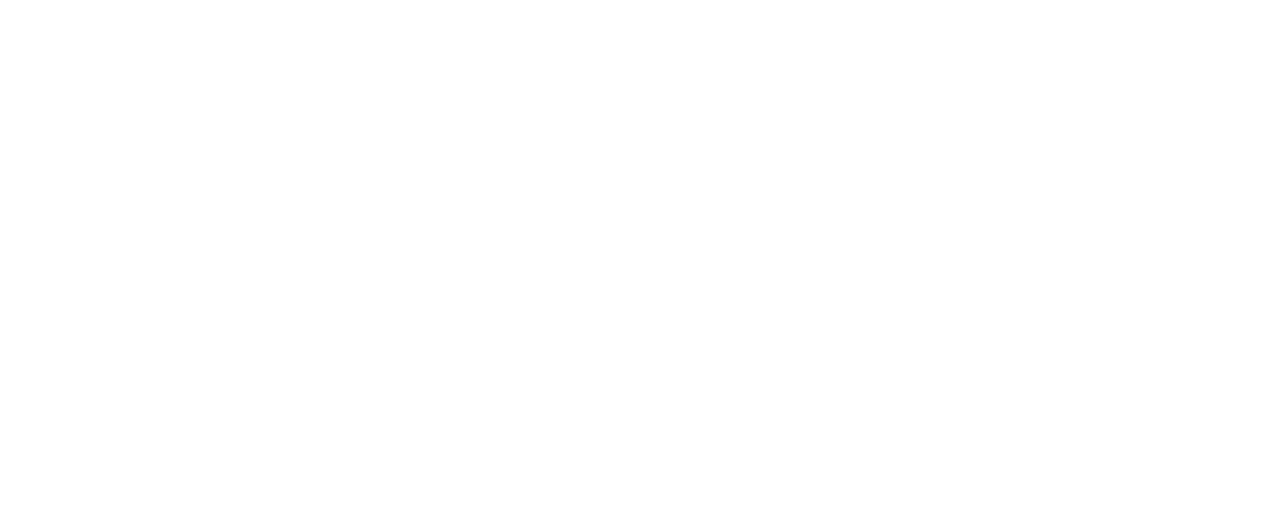
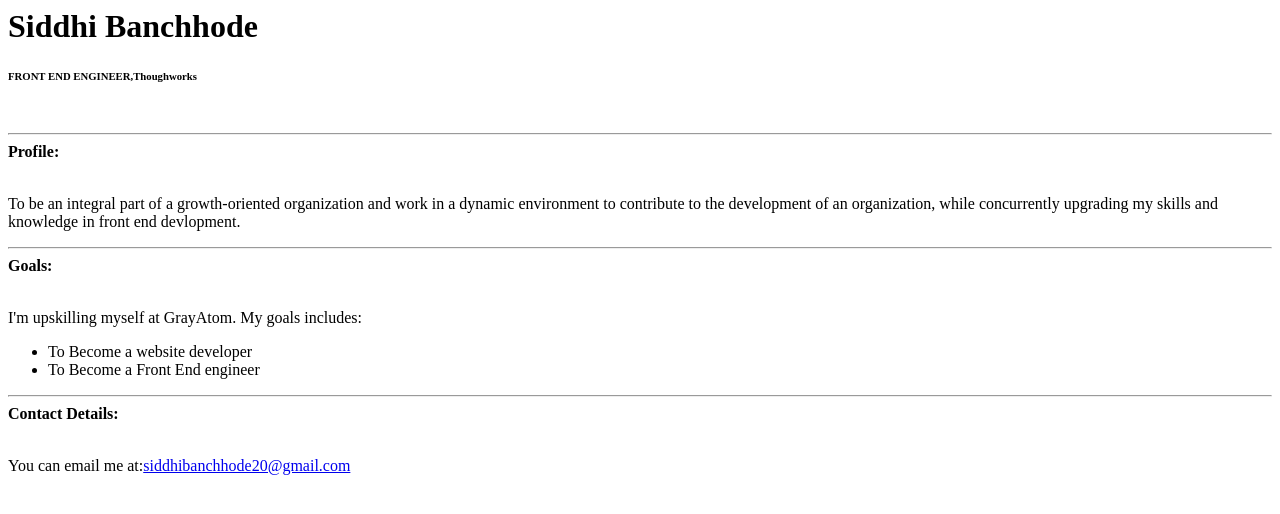
Before and after one commit to Siddhi-Banchhode/personal-portfolio-page, a plain HTML site: page index.html in a window 1280 px wide. Drawn offline with Linux system fonts and the light colour scheme.

Commit message:
Update index.html

```diff
--- a/index.html
+++ b/index.html
@@ -1 +1,29 @@
 <!-- Add your HTML Code here -->
+<html>
+<head>
+<title>Resume</title>
+<link href="style.css" rel="stylesheet">
+</head>
+<div class="profileBody">
+<body>
+<h1>Siddhi Banchhode</h1>
+<h6>FRONT END ENGINEER,Thoughworks</h6></br>
+<hr>
+<strong>Profile:</strong></br>
+<br>
+<p>To be an integral part of a growth-oriented organization and work in a  dynamic environment to contribute to the development of an organization, while concurrently upgrading my skills and knowledge in front end devlopment.</p>
+<hr>
+<strong>Goals:</strong></br>
+<br>
+<p>I'm upskilling myself at GrayAtom. My goals includes:</p>
+<ul>
+<li> To Become a website developer</li>
+<li> To Become a Front End engineer </li>
+</ul>
+<hr>
+<strong>Contact Details:</strong></br>
+<br>
+<p>You can email me at:<a href="siddhibanchhode20@gmail.com">siddhibanchhode20@gmail.com</a></p>
+</div>
+</body>
+</html>
```
